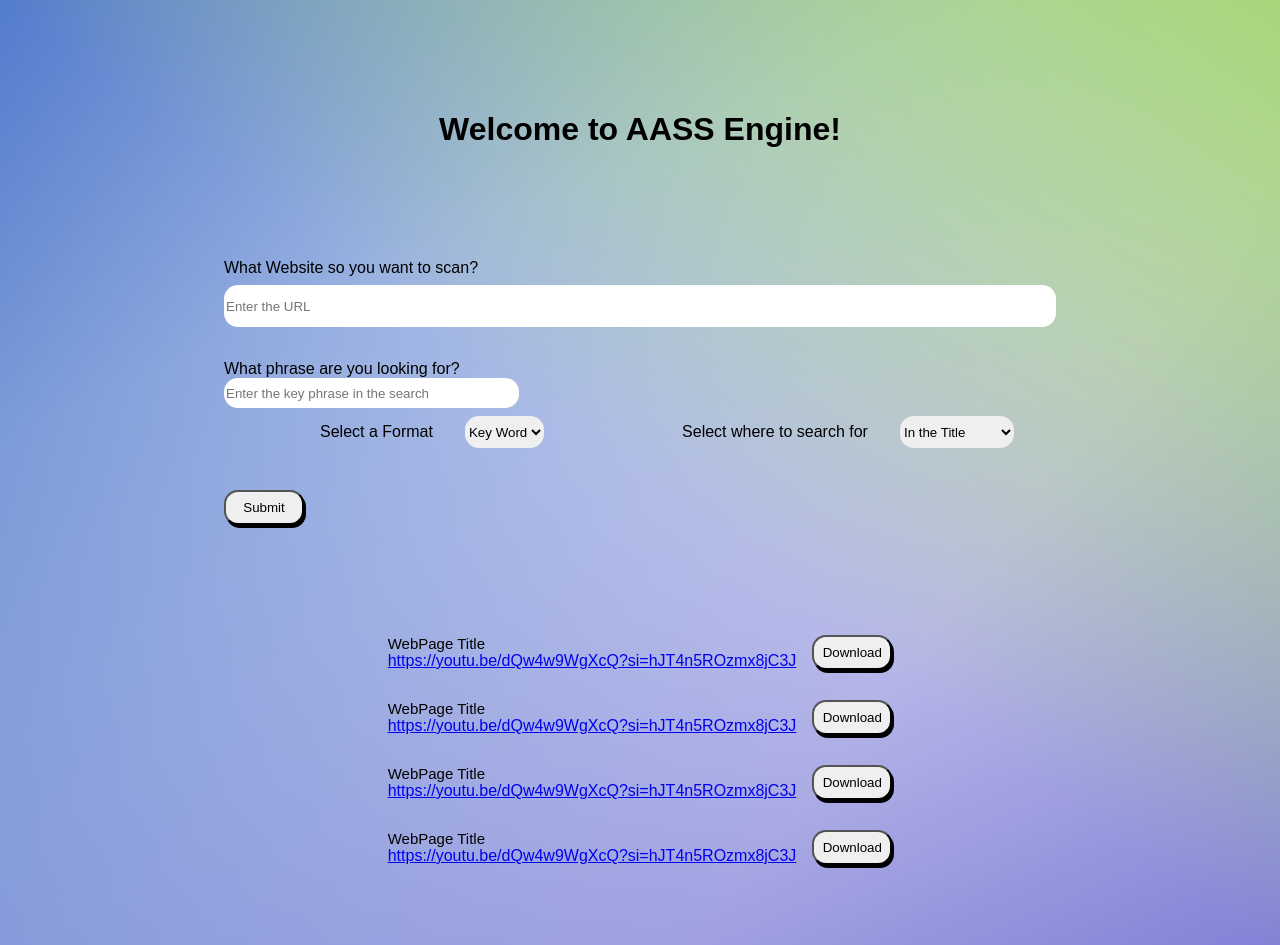
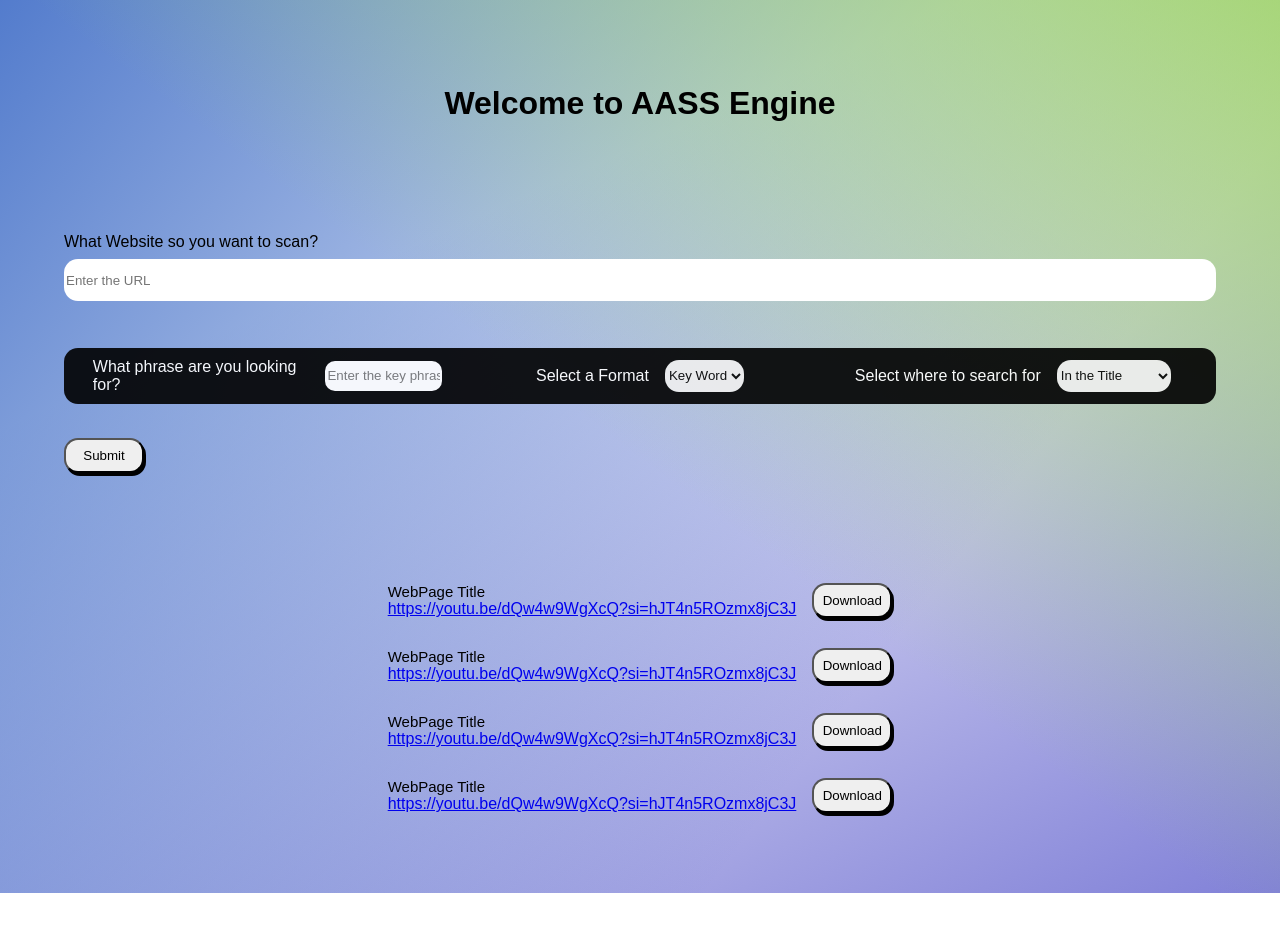
Before and after one commit to Radwayne12/AASSengine, a PHP site: page / in a window 1280 px wide. After the commit the page ends 893 px from the top, so only its background shows below. Run offline with PHP 8.4, Linux system fonts and the light colour scheme.

Commit message:
UPDATE: UI style update, class="container-search-input" + button hover animation

```diff
--- a/static/assets/css/main_style.css
+++ b/static/assets/css/main_style.css
@@ -17,7 +17,7 @@ body {
 
 input {
   height: 3vh;
-  border-radius: 14px;
+  border-radius: 10px;
   border: none;
 }
 
@@ -26,8 +26,25 @@ input {
   width: 35%;
 }
 
+.form-main-input {
+  width: 100%;
+  /* width: 100%; */
+  align-items: center;
+  height: 7vh;
+  display: flex;
+  justify-content: center;
+  opacity: 0.9;
+  color: white;
+  z-index: 0;
+  border-radius: 14px;
+  background: black;
+  margin-top: 4%;
+}
+
 .form-main-selection {
-  margin-top: 1vh;
+  gap: 3vh;
+  width: 95%;
+  /* margin-top: 1vh; */
   display: flex;
   justify-content: center;
 }
@@ -39,7 +56,7 @@ select {
 }
 
 .form-selection {
-  gap: 4vh;
+  gap: 2vh;
   justify-content: center;
   display: flex;
   align-items: center;
@@ -47,7 +64,7 @@ select {
 }
 
 .container-search {
-  padding-top: 7%;
+  padding-top: 5%;
 }
 
 .container-search-titile {
@@ -72,6 +89,12 @@ select {
   width: 80px;
   box-shadow: 2px 3px;
   border-radius: 14px;
+  transition: 0.2s;
+}
+.link-separate-button:hover {
+  box-shadow: 1px 1px;
+  transition: 0.2s;
+  background-color: #a8d8a7;
 }
 
 .link-separate-container {
@@ -80,14 +103,17 @@ select {
 }
 
 form {
+  /* justify-content: flex-start; */
   display: flex;
   justify-content: center;
   /* gap: 3vh; */
-  width: 65%;
+  align-items: center;
+  width: 90%;
   flex-direction: column;
 }
 
 .form-url {
+  width: 100%;
   display: flex;
   justify-content: center;
   flex-direction: column;
@@ -114,11 +140,20 @@ form {
 }
 
 .botton-form {
+  align-self: start;
+  /* display: flex; */
   height: 35px;
+  /* justify-content: left; */
   width: 80px;
   box-shadow: 2px 3px;
-  margin-top: 5%;
+  margin-top: 3%;
   border-radius: 14px;
+  transition: 0.3s;
+}
+.botton-form:hover {
+  box-shadow: 1px 1px;
+  transition: 0.2s;
+  background-color: #a8d8a7;
 }
 
 /*# sourceMappingURL=main_style.css.map */
--- a/static/assets/scss/main_style.scss
+++ b/static/assets/scss/main_style.scss
@@ -14,15 +14,31 @@ body{
 }
 input{
     height: 3vh;
-    border-radius: 14px;
+    border-radius: 10px;
     border: none;
 }
 .form-keyphrase-input{
     height: 3.5vh;
     width: 35%;
 }
+.form-main-input{
+    width: 100%;
+    /* width: 100%; */
+    align-items: center;
+    height: 7vh;
+    display: flex;
+    justify-content: center;
+    opacity: 0.9;
+    color: white;
+    z-index: 0;
+    border-radius: 14px;
+    background: black;
+    margin-top: 4%;
+}
 .form-main-selection{
-    margin-top: 1vh;
+    gap: 3vh;
+    width: 95%;
+    /* margin-top: 1vh; */
     display: flex;
     justify-content: center;
 }
@@ -32,14 +48,14 @@ select{
     border: none;
 }
 .form-selection{
-    gap: 4vh;
+    gap: 2vh;
     justify-content: center;
     display: flex;
     align-items: center;
     width: 50%;
 }
 .container-search{
-    padding-top: 7%;
+    padding-top: 5%;
 }
 .container-search-titile{
     padding-bottom: 7%;
@@ -60,19 +76,28 @@ select{
     width: 80px;
     box-shadow: 2px 3px;
     border-radius: 14px;
+    transition: 0.2s;
+    &:hover{
+        box-shadow: 1px 1px;
+        transition: 0.2s;
+        background-color: rgba($color: #a8d8a7, $alpha: 1.0);
+    }
 }
 .link-separate-container{
     display: flex;
     flex-direction: column;
 }
 form{
+    /* justify-content: flex-start; */
     display: flex;
     justify-content: center;
     /* gap: 3vh; */
-    width: 65%;
+    align-items: center;
+    width: 90%;
     flex-direction: column;
 }
 .form-url{
+    width: 100%;
     display: flex;
     justify-content: center;
     flex-direction: column;
@@ -96,9 +121,18 @@ form{
     border-radius: 14px;
 }
 .botton-form{
+    align-self: start;
+    /* display: flex; */
     height: 35px;
+    /* justify-content: left; */
     width: 80px;
     box-shadow: 2px 3px;
-    margin-top: 5%;
+    margin-top: 3%;
     border-radius: 14px;
+    transition: 0.3s;
+    &:hover{
+        box-shadow: 1px 1px;
+        transition: 0.2s;
+        background-color: rgba($color: #a8d8a7, $alpha: 1.0);
+    }
 }
--- a/static/index.html
+++ b/static/index.html
@@ -10,7 +10,7 @@
     <div class='container'>
         <div class='container-search'>
             <div class='container-search-titile'>
-                <h1>Welcome to AASS Engine!</h1>
+                <h1>Welcome to AASS Engine</h1>
             </div>
             <div class="container-search-input">
                 <form method="post" action="index.php">
@@ -20,13 +20,13 @@
                         <label>What Website so you want to scan?</label>
                         <input class="form-url-input" name="url" type="url" placeholder="Enter the URL">
                     </div>
-                    <div style="margin-top: 4%;">
-                        <div class='form-keyphrase'>
-                            <label>What phrase are you looking for?</label>
-                            <input class='form-keyphrase-input' name='keyphrase' type='text' placeholder='Enter the key phrase in the search'>
-                        </div>
-
+                    <div class="form-main-input">
                         <div class="form-main-selection">
+                            <div class='form-selection'>
+                                <!-- Input the Phrase -->
+                                <label>What phrase are you looking for?</label>
+                                <input class='form-keyphrase-input' name='keyphrase' type='text' placeholder='Enter the key phrase in the search'>
+                            </div>
                             <div class="form-selection">
                                 <!-- PDF DOCS OR XLS -->
                                 <label>Select a Format</label>
```
Also changed, not shown: 1 other file.
